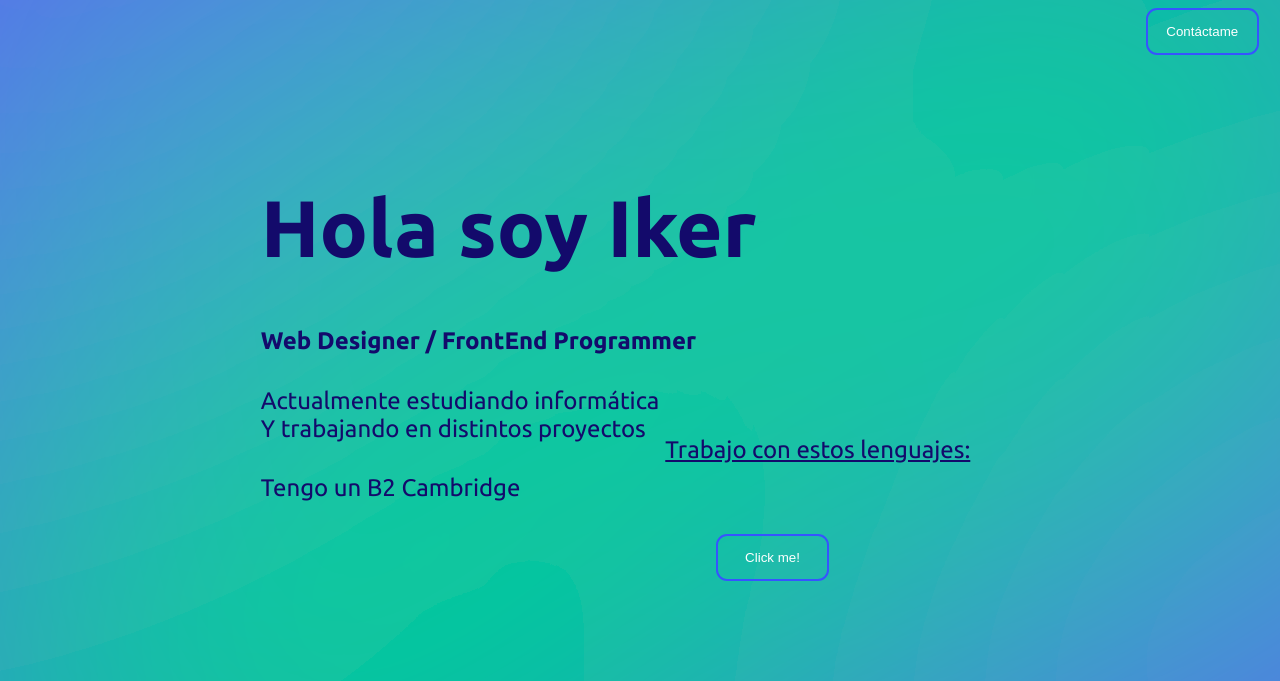
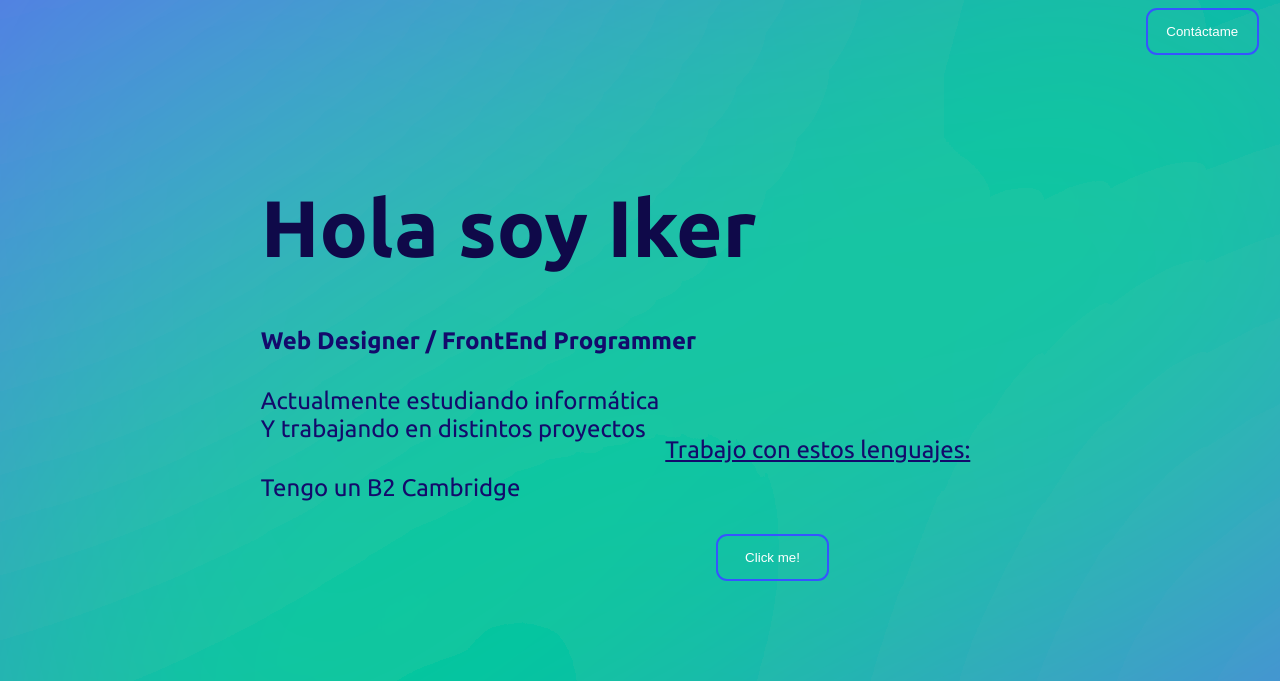
Before and after one commit to IkerOwO/Portfolio-Responsive, a plain HTML site: page index.html in a window 1280 px wide. Shown: the top 681 px of the page. Drawn offline with Linux system fonts and the light colour scheme; a web font is replaced by a local one.

Commit message:
Update 1

```diff
--- a/style.css
+++ b/style.css
@@ -1,10 +1,14 @@
 html{
     scroll-behavior: smooth;
+    height: 100%;
 }
 
 body{
     background-image: url(blurry-gradient-haikei.svg);
     background-size: cover;
+    height: 100%;
+    background-position: center;
+    background-repeat: no-repeat;
 }
 
 a{
@@ -18,7 +22,7 @@ a{
 
 .saludo h1{
     font-family: 'Ubuntu', sans-serif;
-    color: rgb(19, 10, 107);
+    color: rgb(15, 9, 73);
     font-weight: 800;
     font-size: 5rem;
     margin-left: 20%;
```
